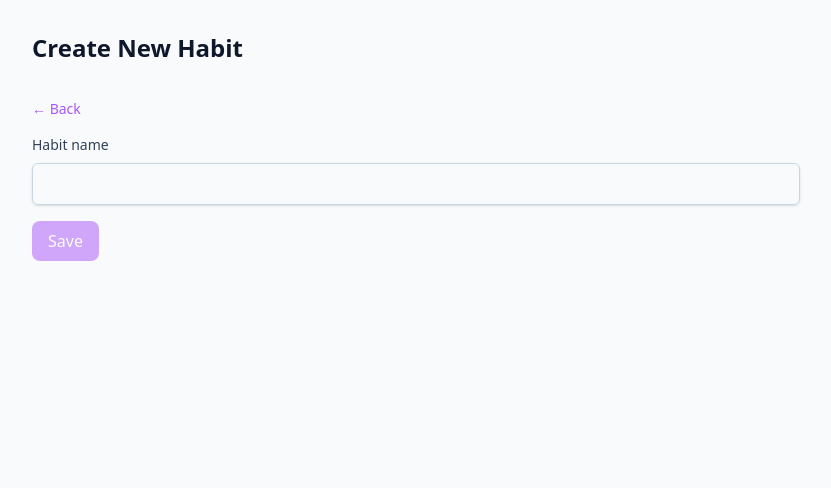
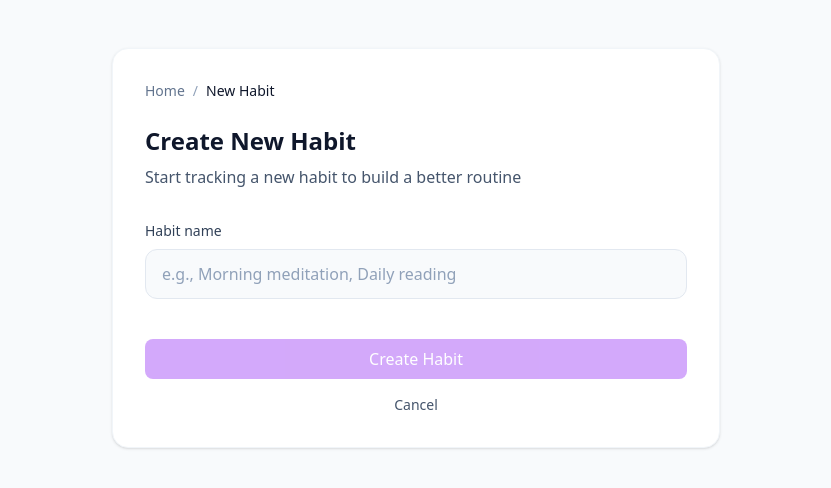
Before and after one commit to EveSatke/habits-app, a Vue app: page /habits/new in a window 1280 px wide. Shown: the top 488 px of the page, without its empty margins (224-1055 px from the left). Built offline with nearby package versions, Linux system fonts and the light colour scheme.

Commit message:
habit items and list implementation

```diff
--- a/src/App.vue
+++ b/src/App.vue
@@ -1,11 +1,14 @@
-<script setup></script>
+<script setup>
+import { onMounted } from 'vue';
+import { useHabitsStore } from '@/stores/habits';
+
+const habitStore = useHabitsStore();
+
+onMounted(() => {
+  habitStore.loadFromLocalStorage();
+});
+</script>
 
 <template>
-  <header
-    class="leading-normal max-h-screen lg:flex lg:items-center lg:pr-[calc(var(--section-gap)/2)]"
-  >
-    <div class="wrapper lg:flex lg:items-start lg:flex-wrap"></div>
-  </header>
-
   <RouterView />
 </template>
--- a/src/components/habits/HabitForm.vue
+++ b/src/components/habits/HabitForm.vue
@@ -31,30 +31,51 @@ function handleSubmit() {
 </script>
 
 <template>
-  <form class="space-y-4" @submit.prevent="handleSubmit">
-    <button
-      class="text-sm text-primary-500 hover:text-primary-600 font-medium cursor-pointer"
-      @click.prevent="router.back"
-    >
-      &larr; Back
-    </button>
+  <form class="space-y-6" @submit.prevent="handleSubmit">
     <div class="space-y-2">
       <label for="habit-name" class="block text-sm font-medium text-slate-700"
         >Habit name</label
       >
+      <div class="relative">
         <input
           type="text"
           id="habit-name"
           v-model="habitName"
-        class="w-full px-3 py-2 border border-slate-300 rounded-md shadow-sm focus:outline-none focus:ring-primary-500 focus:border-primary-500"
+          placeholder="e.g., Morning meditation, Daily reading"
+          class="w-full px-4 py-3 bg-slate-50 border border-slate-200 rounded-xl placeholder:text-slate-400 focus:bg-white focus:outline-none focus:ring-2 focus:ring-primary-500/20 focus:border-primary-500 transition-all duration-200"
+          :class="{
+            'border-red-300 focus:ring-red-500/20 focus:border-red-500':
+              errors.name,
+          }"
           required
           minlength="3"
+          maxlength="50"
+          autocomplete="off"
         />
-      <p v-if="errors.name" class="text-red-500 text-sm">{{ errors.name }}</p>
+      </div>
+
+      <p
+        v-if="errors.name"
+        class="flex items-center gap-1.5 text-sm text-red-500 mt-1.5"
+      >
+        <span>⚠️</span>
+        {{ errors.name }}
+      </p>
       <div v-if="errors.submit" class="text-red-500 text-sm">
         {{ errors.submit }}
       </div>
     </div>
-    <Button type="submit" :disabled="!habitName.trim()">Save</Button>
+    <div class="flex flex-col gap-4 pt-4">
+      <Button type="submit" :disabled="!habitName.trim()" class="w-full">
+        Create Habit
+      </Button>
+      <button
+        type="button"
+        class="text-sm text-slate-600 hover:text-slate-800 font-medium cursor-pointer"
+        @click="router.back()"
+      >
+        Cancel
+      </button>
+    </div>
   </form>
 </template>
--- a/src/components/habits/HabitItem.vue
+++ b/src/components/habits/HabitItem.vue
@@ -0,0 +1,66 @@
+<script setup>
+import { useHabitsStore } from '@/stores/habits';
+import Checkbox from '@/components/ui/Checkbox.vue';
+const habitsStore = useHabitsStore();
+
+const props = defineProps({
+  habit: {
+    type: Object,
+    required: true,
+    validator: prop => {
+      return ['id', 'name', 'created_at'].every(key => key in prop);
+    },
+  },
+  date: {
+    type: String,
+    required: true,
+  },
+  isCompleted: {
+    type: Boolean,
+    default: false,
+  },
+});
+
+function handleToggle() {
+  habitsStore.toggleHabitCompletion(props.habit.id, props.date);
+}
+
+function handleDelete() {
+  habitsStore.removeHabit(props.habit.id);
+}
+</script>
+
+<template>
+  <div
+    class="group flex items-center gap-4 p-3 hover:bg-slate-50 rounded-lg transition-colors"
+  >
+    <Checkbox :checked="isCompleted" @update:checked="handleToggle" />
+    <div class="flex-1 min-w-0">
+      <div class="flex items-center gap-3">
+        <h3
+          class="font-medium truncate transition-colors"
+          :class="isCompleted ? '!text-emerald-500' : 'text-slate-900'"
+        >
+          {{ habit.name }}
+        </h3>
+        <span
+          class="inline-flex items-center px-2 py-0.5 rounded-full text-xs font-medium bg-slate-100 text-slate-600 whitespace-nowrap"
+        >
+          Created {{ habit.created_at }}
+        </span>
+      </div>
+    </div>
+    <div
+      class="flex items-center gap-2 opacity-0 group-hover:opacity-100 transition-opacity duration-200"
+    >
+      <button
+        @click="handleDelete"
+        class="p-2 text-slate-400 hover:text-red-500 rounded-lg hover:bg-slate-100 transition-colors"
+        type="button"
+      >
+        <span class="sr-only">Delete habit</span>
+        🗑️
+      </button>
+    </div>
+  </div>
+</template>
--- a/src/components/habits/HabitList.vue
+++ b/src/components/habits/HabitList.vue
@@ -0,0 +1,25 @@
+<script setup>
+import { computed } from 'vue';
+import HabitItem from '@/components/habits/HabitItem.vue';
+import { useHabitsStore } from '@/stores/habits';
+import { useDateStore } from '@/stores/date';
+
+const habitsStore = useHabitsStore();
+const dateStore = useDateStore();
+
+const currentHabits = computed(() => {
+  return habitsStore.getHabitsForDate(dateStore.currentDate);
+});
+</script>
+
+<template>
+  <habit-item
+    v-for="habit in currentHabits"
+    :key="habit.id"
+    :habit="habit"
+    :date="dateStore.currentDate"
+    :is-completed="
+      habitsStore.isHabitCompleted(dateStore.currentDate, habit.id)
+    "
+  />
+</template>
--- a/src/components/ui/Checkbox.vue
+++ b/src/components/ui/Checkbox.vue
@@ -0,0 +1,44 @@
+<script setup>
+defineProps({
+  checked: {
+    type: Boolean,
+    default: false,
+  },
+  disabled: {
+    type: Boolean,
+    default: false,
+  },
+});
+
+const emit = defineEmits(['update:checked']);
+</script>
+
+<template>
+  <button
+    type="button"
+    class="w-6 h-6 rounded-lg border-2 flex items-center justify-center transition-all duration-200"
+    :class="[
+      checked
+        ? 'bg-primary-500 border-primary-500 text-white'
+        : 'border-slate-200 hover:border-primary-300',
+      disabled ? 'opacity-50 cursor-not-allowed' : 'cursor-pointer',
+    ]"
+    @click="emit('update:checked', !checked)"
+    :disabled="disabled"
+  >
+    <svg
+      v-if="checked"
+      class="w-4 h-4 transform scale-90"
+      viewBox="0 0 24 24"
+      fill="none"
+      stroke="currentColor"
+    >
+      <path
+        d="M20 6L9 17L4 12"
+        stroke-width="3"
+        stroke-linecap="round"
+        stroke-linejoin="round"
+      />
+    </svg>
+  </button>
+</template>
--- a/src/stores/date.js
+++ b/src/stores/date.js
@@ -7,22 +7,24 @@ export const useDateStore = defineStore('dateStore', {
   }),
 
   getters: {
-    weekDates: state => {
-      const dates = new Set();
+    weekDates() {
+      const dates = [];
+      const current = new Date(this.currentDate);
+
       for (let i = -3; i <= 3; i++) {
-        const date = new Date(state.currentDate);
+        const date = new Date(current);
         date.setDate(date.getDate() + i);
-        dates.add(date.toISOString().split('T')[0]);
+        dates.push(date.toISOString().split('T')[0]);
       }
-      return Array.from(dates);
+      return dates;
     },
 
-    formattedDate: state => {
-      return format(new Date(state.currentDate), 'MMMM d, yyyy');
+    formattedDate() {
+      return format(new Date(this.currentDate), 'MMMM d, yyyy');
     },
 
-    isToday: state => {
-      return isToday(new Date(state.currentDate));
+    isToday() {
+      return isToday(new Date(this.currentDate));
     },
 
     isDateSelectable(date) {
@@ -31,8 +33,8 @@ export const useDateStore = defineStore('dateStore', {
   },
 
   actions: {
-    setDate(date) {
-      this.currentDate = date;
+    setDate(dateString) {
+      this.currentDate = dateString;
     },
 
     nextDay() {
@@ -54,13 +56,14 @@ export const useDateStore = defineStore('dateStore', {
     setDateFromRouter(routeDate) {
       this.currentDate = routeDate;
     },
-    formatDate(date) {
+    formatDate(dateString) {
+      const date = new Date(dateString);
       return {
-        date: date,
-        dayName: format(new Date(date), 'EEE'),
-        dayNumber: format(new Date(date), 'd'),
-        isToday: isToday(new Date(date)),
-        isSelected: this.currentDate === date,
+        date: dateString,
+        dayName: format(date, 'EEE'),
+        dayNumber: format(date, 'd'),
+        isToday: isToday(date),
+        isSelected: this.currentDate === dateString,
       };
     },
   },
--- a/src/stores/habits.js
+++ b/src/stores/habits.js
@@ -6,25 +6,24 @@ export const useHabitsStore = defineStore('habitsStore', {
     completions: {},
   }),
   getters: {
-    getHabitsForDate(date) {
-      const dateString = date.toISOString().split('T')[0];
-      return this.habits.filter(habit => habit.created_at <= dateString);
+    getHabitsForDate: state => dateString => {
+      return state.habits.filter(habit => habit.created_at <= dateString);
     },
     isHabitCompleted: state => (date, habitId) => {
       return Boolean(state.completions[date]?.[habitId]);
     },
   },
   actions: {
-    addHabit(name, date) {
+    addHabit(name, dateString) {
       const habit = {
         id: Date.now().toString(),
         name: name.trim(),
-        created_at: date,
+        created_at: dateString,
       };
-      console.log('Adding habit:', habit);
       this.habits.push(habit);
       this.saveToLocalStorage();
     },
+
     toggleHabitCompletion(habitId, date) {
       if (!this.completions[date]) {
         this.completions[date] = {};
@@ -32,15 +31,19 @@ export const useHabitsStore = defineStore('habitsStore', {
       this.completions[date][habitId] = !this.completions[date][habitId];
       this.saveToLocalStorage();
     },
+
     removeHabit(habitId) {
       this.habits = this.habits.filter(habit => habit.id !== habitId);
       Object.keys(this.completions).forEach(date => {
-        if (this.completions[date][habitId]) {
-          delete this.completions[date][habitId];
+        delete this.completions[date][habitId];
+
+        if (Object.keys(this.completions[date]).length === 0) {
+          delete this.completions[date];
         }
       });
       this.saveToLocalStorage();
     },
+
     loadFromLocalStorage() {
       const storedData = localStorage.getItem('habits-data');
       if (storedData) {
@@ -49,6 +52,7 @@ export const useHabitsStore = defineStore('habitsStore', {
         this.completions = data.completions || {};
       }
     },
+
     saveToLocalStorage() {
       localStorage.setItem(
         'habits-data',
--- a/src/views/AddHabitView.vue
+++ b/src/views/AddHabitView.vue
@@ -3,10 +3,32 @@ import HabitForm from '@/components/habits/HabitForm.vue';
 </script>
 
 <template>
-  <main class="max-w-3xl mx-auto space-y-8 py-8">
-    <header>
-      <h1 class="text-2xl font-semibold text-slate-900">Create New Habit</h1>
-    </header>
-    <HabitForm />
+  <main class="min-h-screen bg-slate-50">
+    <div class="max-w-2xl mx-auto px-4 py-12 sm:px-6 lg:px-8">
+      <div
+        class="bg-white rounded-2xl shadow-sm border border-slate-100 p-6 sm:p-8"
+      >
+        <nav class="mb-6">
+          <ol class="flex items-center space-x-2 text-sm">
+            <li>
+              <router-link to="/" class="text-slate-500 hover:text-slate-700"
+                >Home</router-link
+              >
+            </li>
+            <li class="text-slate-400">/</li>
+            <li class="text-slate-900 font-medium">New Habit</li>
+          </ol>
+        </nav>
+        <header class="mb-8">
+          <h1 class="text-2xl font-semibold text-slate-900">
+            Create New Habit
+          </h1>
+          <p class="mt-2 text-slate-600">
+            Start tracking a new habit to build a better routine
+          </p>
+        </header>
+        <HabitForm />
+      </div>
+    </div>
   </main>
 </template>
--- a/src/views/HomeView.vue
+++ b/src/views/HomeView.vue
@@ -5,6 +5,8 @@ import { useDateStore } from '@/stores/date';
 import { onMounted } from 'vue';
 import WeekNavigator from '@/components/WeekNavigator.vue';
 import ProfilePicture from '@/components/header/ProfilePicture.vue';
+import HabitList from '@/components/habits/HabitList.vue';
+
 const dateStore = useDateStore();
 const route = useRoute();
 const router = useRouter();
@@ -19,23 +21,12 @@ watch(
     dateStore.setDateFromRouter(newDate);
   }
 );
-
-function handAddHabitClick() {
-  router.push('/add-habit');
-}
 </script>
 
 <template>
   <main class="max-w-3xl mx-auto space-y-8 py-8">
     <header class="flex items-center justify-between mb-12">
       <ProfilePicture />
-      <!-- Streak indicator -->
-      <div
-        class="flex items-center gap-2 px-4 py-2 bg-white rounded-full shadow-sm border border-slate-100"
-      >
-        <span class="text-orange-500">🔥</span>
-        <span class="text-sm font-medium text-slate-700">5 day streak</span>
-      </div>
     </header>
 
     <WeekNavigator />
@@ -53,7 +44,7 @@ function handAddHabitClick() {
           + Add habit
         </router-link>
       </div>
-      <!-- Habits list will go here -->
+      <HabitList />
     </section>
   </main>
 </template>
```
Lines whose indentation alone changed are shown as unchanged.
